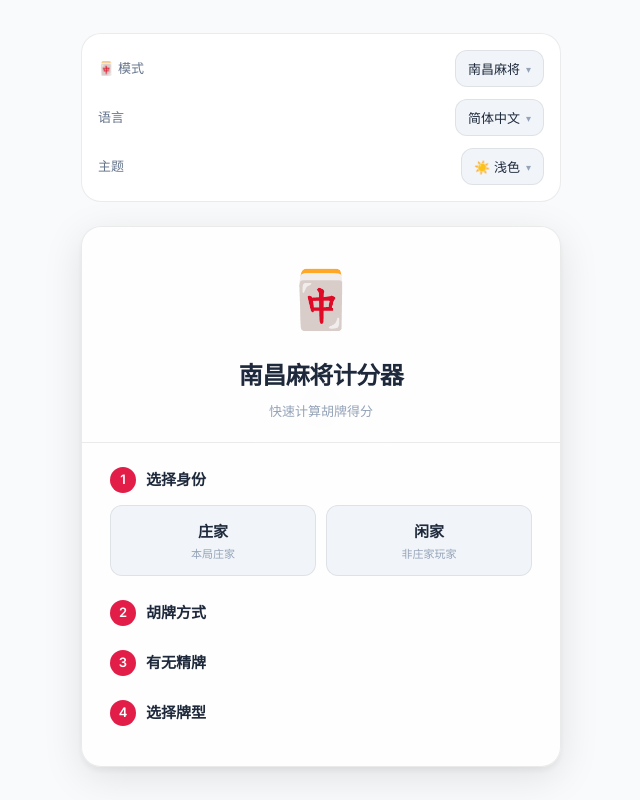
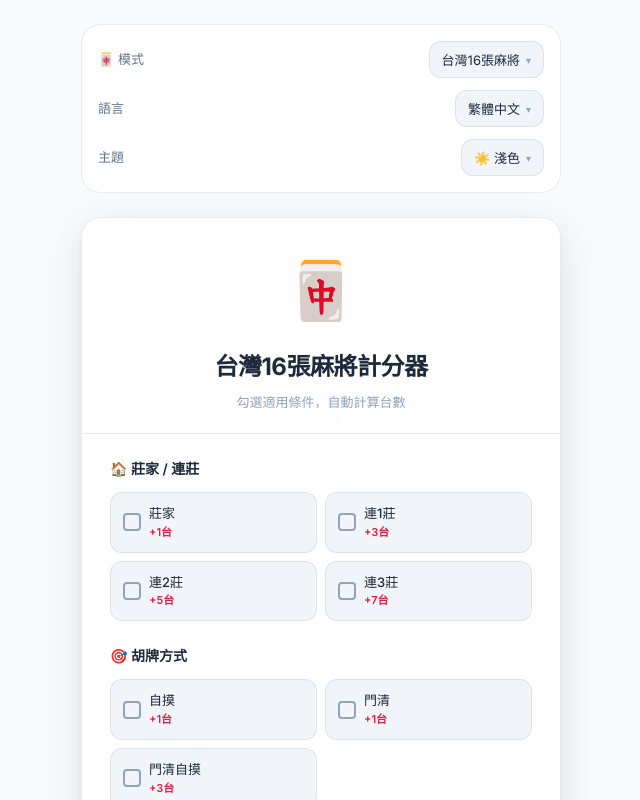
Before and after one commit to RobyCHANG/mahjong-score-ifelse, a React (Vite) app: page / in a window 1280 px wide. Shown: the top 800 px of the page, without its empty margins (319-959 px from the left). Built offline with nearby package versions, Linux system fonts and the light colour scheme.

Commit message:
feat: 初始台灣模式+繁體+淺色，切換模式自動切換語言

```diff
--- a/src/App.tsx
+++ b/src/App.tsx
@@ -30,13 +30,24 @@ const FU_JING_OPTIONS: OptionConfig<number>[] = [
 type Theme = 'light' | 'dark';
 
 function App() {
-    // 主題
+    // 主題（初始淺色）
     const [theme, setTheme] = useState<Theme>('light');
 
-    // 語言和模式
-    const [language, setLanguage] = useState<Language>('zh-CN');
-    const [mode, setMode] = useState<MahjongMode>('nanchang');
+    // 語言和模式（初始：台灣麻將 + 繁體）
+    const [language, setLanguage] = useState<Language>('zh-TW');
+    const [mode, setMode] = useState<MahjongMode>('taiwan');
     const t = getTranslations(language);
+
+    // 模式切換時自動切換語言
+    const handleModeChange = (newMode: MahjongMode) => {
+        setMode(newMode);
+        // 台灣模式 -> 繁體，南昌模式 -> 簡體
+        if (newMode === 'taiwan') {
+            setLanguage('zh-TW');
+        } else if (newMode === 'nanchang') {
+            setLanguage('zh-CN');
+        }
+    };
 
     // 状态
     const [role, setRole] = useState<Role | null>(null);
@@ -252,7 +263,7 @@ function App() {
                     <CustomSelect
                         options={modeOptions}
                         value={mode}
-                        onChange={(v) => setMode(v as MahjongMode)}
+                        onChange={(v) => handleModeChange(v as MahjongMode)}
                     />
                 </div>
                 <div className="settings-row">
```
